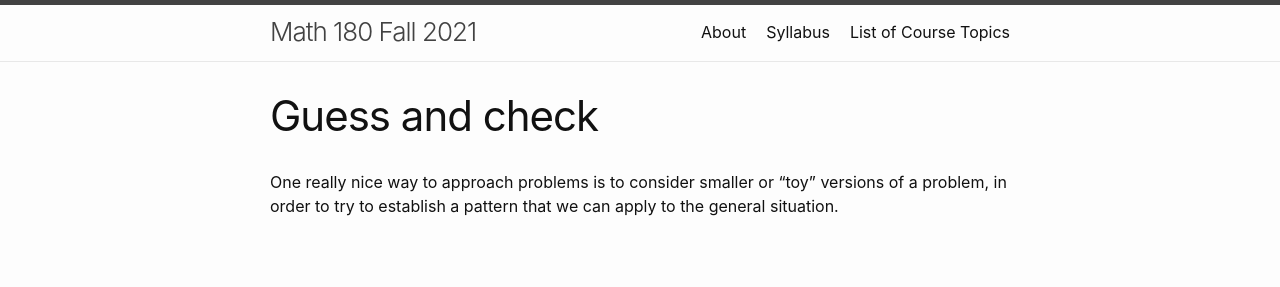
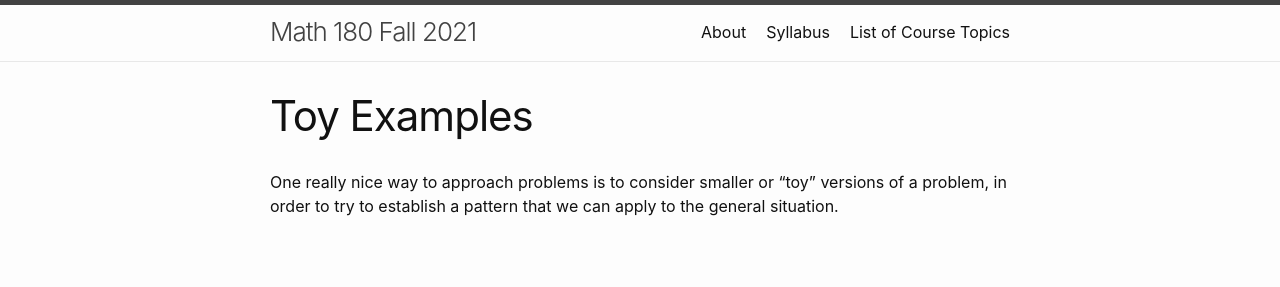
Before and after one commit to wcasper/math180fall2021, a Jekyll site: the page built from _modules/strategies/strat-toy.md, in a window 1280 px wide. Shown: the top 287 px of the page. Built offline with Jekyll 4.4.1, drawn with Linux system fonts in a browser that asks for light colours.

Commit message:
fixed hyperlink

```diff
--- a/_modules/strategies/strat-toy.md
+++ b/_modules/strategies/strat-toy.md
@@ -1,7 +1,7 @@
 ---
 layout: page
-title: Guess and check
-permalink: /modules/strategies/strat-guess
+title: Toy Examples
+permalink: /modules/strategies/strat-toy
 ---
 
 One really nice way to approach problems is to consider smaller or "toy" versions of a problem, in order to try to establish a pattern that we can apply to the general situation.
```
